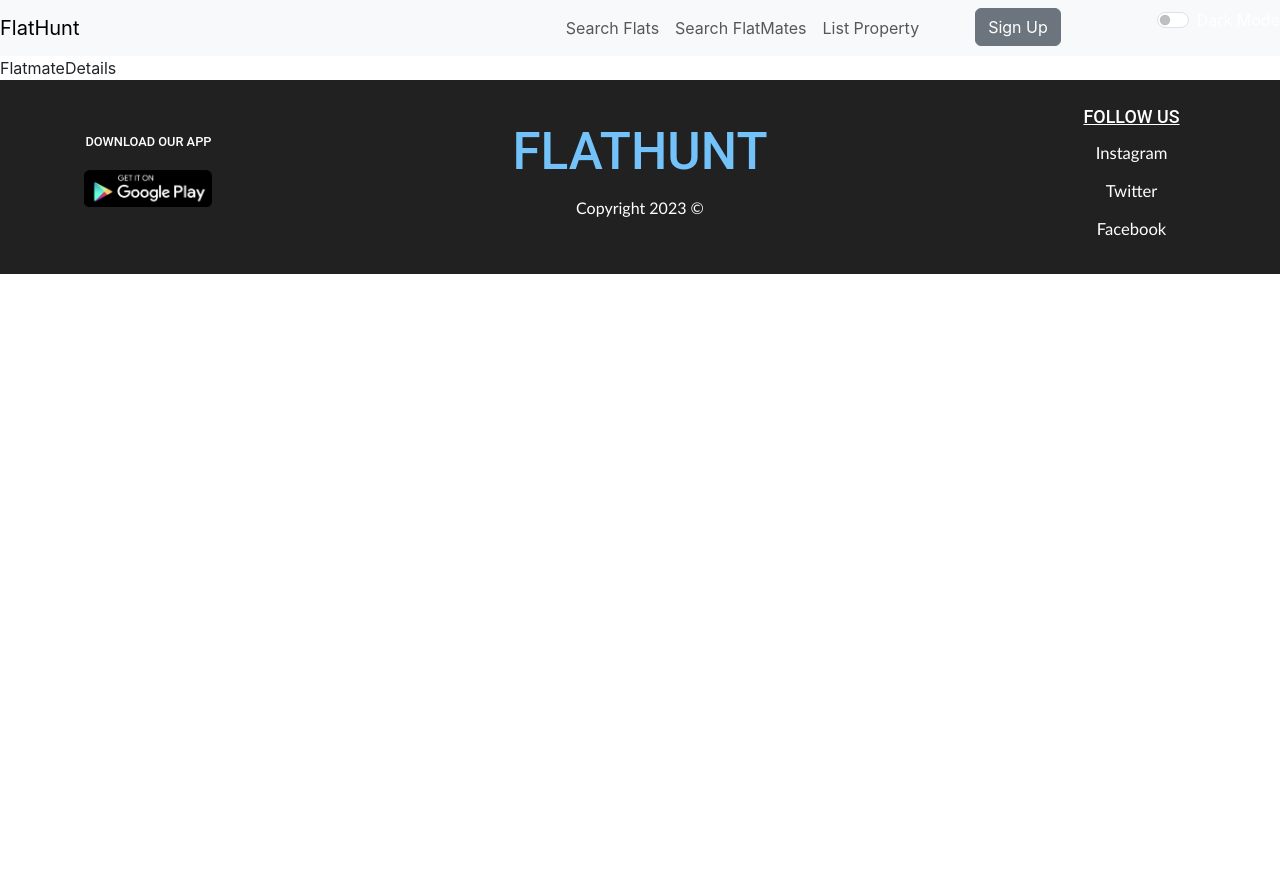
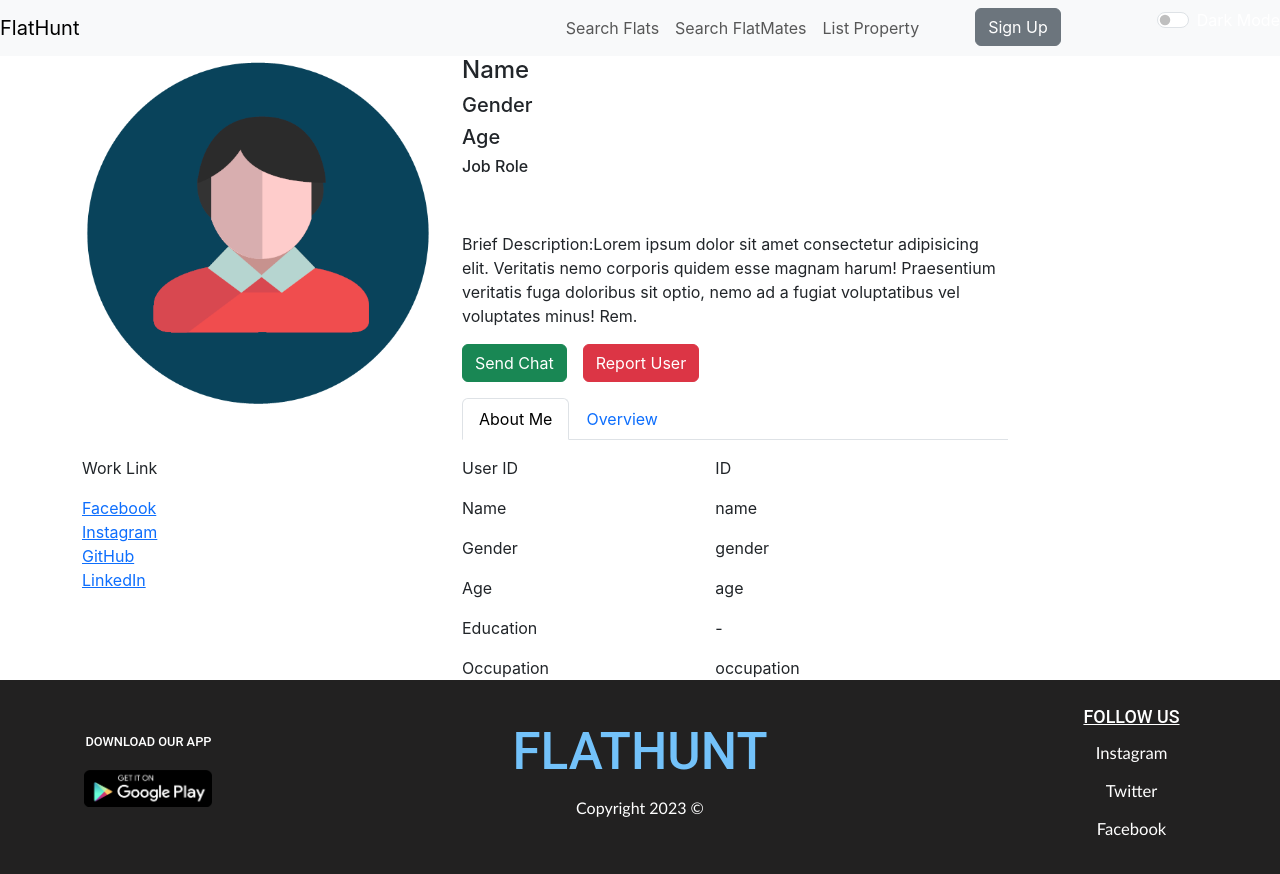
Before and after one commit to Abhranil1033/HD_Project2, a React (Create React App) app in the folder frontend/: page /flatmates/1 in a window 1280 px wide. Before the commit the page ends 800 px from the top, so only its background shows below. Built offline with nearby package versions, Linux system fonts and the light colour scheme.

Commit message:
flatmatedetails done

```diff
--- a/frontend/src/components/Flatmates/FlatmateDetails.js
+++ b/frontend/src/components/Flatmates/FlatmateDetails.js
@@ -1,9 +1,154 @@
-import React from 'react';
+import React, { useState } from 'react';
 import "./FlatDetails.css"
 
 const FlatmateDetails = () => {
+  const [activeTab, setActiveTab] = useState('about');
+  const handleTabClick = (tab) => {
+    setActiveTab(tab);
+  };
   return (
-    <div>FlatmateDetails</div>
+    <div className="container flatmate-pro">
+      <form method="">
+        <div className="row">
+          <div className="col-md-4">
+            <img src="../user&flat/user.png" alt="images" style={{ height: "350px" }} />
+          </div>
+          <div className="col-md-6">
+            <div className="profile-head">
+              <h4>Name</h4>
+              <h5>Gender</h5>
+              <h5>Age</h5>
+              <h6>Job Role</h6>
+              <br />
+              <br />
+              <p>Brief Description:Lorem ipsum dolor sit amet consectetur adipisicing elit. Veritatis nemo corporis quidem esse magnam harum! Praesentium veritatis fuga doloribus sit optio, nemo ad a fugiat voluptatibus vel voluptates minus! Rem.</p>
+              <div className="profile-button my-2">
+                <button type="button" className="btn btn-success">Send Chat</button>
+                <button type="button" className="btn btn-danger mx-3">Report User</button>
+              </div>
+              <ul className="nav nav-tabs my-3">
+                <li className="nav-item">
+                  <a
+                    className={`nav-link ${activeTab === 'about' ? 'active' : ''}`}
+                    id="home-tab"
+                    onClick={() => handleTabClick('about')}
+                  > About Me</a>
+                </li>
+                <li className="nav-item">
+                  <a
+                    className={`nav-link ${activeTab === 'overview' ? 'active' : ''}`}
+                    id="profile-tab"
+                    onClick={() => handleTabClick('overview')}
+                  >Overview</a>
+                </li>
+              </ul>
+            </div>
+          </div>
+        </div>
+        <div className="row">
+          {/* left side url */}
+          <div className="col-md-4">
+            <div className="profile-work">
+              <p>Work Link</p>
+              <a href="https://www.youtube.com/watch?v=kHEhhV3EyPU" target="_dish">Facebook</a><br />
+              <a href="https://www.youtube.com/watch?v=kHEhhV3EyPU" target="_dish">Instagram</a><br />
+              <a href="https://www.youtube.com/watch?v=kHEhhV3EyPU" target="_dish">GitHub</a><br />
+              <a href="https://www.youtube.com/watch?v=kHEhhV3EyPU" target="_dish">LinkedIn</a><br />
+            </div>
+          </div>
+          {/* right side  */}
+          <div className="col-md-8 pl-5 about-info">
+            <div className="tab-content profile-tab" id="myTabContent">
+              <div className={`tab-pane fade ${activeTab === 'about' ? 'show active' : ''}`} id="home" role="tabpanel" aria-labelledby="home-tab">
+                <div className="row">
+                  <div className="col-md-4">
+                    <label> User ID</label>
+                  </div>
+                  <div className="col-md-4">
+                    <label>ID</label>
+                  </div>
+                </div>
+                <div className="row mt-3">
+                  <div className="col-md-4">
+                    <label>Name</label>
+                  </div>
+                  <div className="col-md-4">
+                    <label>name</label>
+                  </div>
+                </div>
+                <div className="row mt-3 my-3">
+                  <div className="col-md-4">
+                    <label>Gender</label>
+                  </div>
+                  <div className="col-md-4">
+                    <label>gender</label>
+                  </div>
+                </div>
+                <div className="row mt-3">
+                  <div className="col-md-4">
+                    <label>Age</label>
+                  </div>
+                  <div className="col-md-4">
+                    <label>age</label>
+                  </div>
+                </div>
+                <div className="row mt-3">
+                  <div className="col-md-4">
+                    <label>Education</label>
+                  </div>
+                  <div className="col-md-4">
+                    <label>-</label>
+                  </div>
+                </div>
+                <div className="row mt-3">
+                  <div className="col-md-4">
+                    <label>Occupation</label>
+                  </div>
+                  <div className="col-md-4">
+                    <label>occupation</label>
+                  </div>
+                </div>
+              </div>
+              {/* overview */}
+              <div className={`tab-pane fade ${activeTab === 'overview' ? 'show active' : ''}`} id="overview" role="tabpanel" aria-labelledby="overview-tab">
+                <div className="row">
+                  <div className="col-md-4">
+                    <label>Budget</label>
+                  </div>
+                  <div className="col-md-4">
+                    <label>budget</label>
+                  </div>
+                </div>
+                <div className="row mt-3">
+                  <div className="col-md-4">
+                    <label>Gender Preferences</label>
+                  </div>
+                  <div className="col-md-4">
+                    <label>Doesn't Matter</label>
+                  </div>
+                </div>
+                <div className="row mt-3">
+                  <div className="col-md-4">
+                    <label>Current City</label>
+                  </div>
+                  <div className="col-md-4">
+                    <label>-</label>
+                  </div>
+                </div>
+                <div className="row mt-3">
+                  <div className="col-md-4">
+                    <label>Moving To</label>
+                  </div>
+                  <div className="col-md-4">
+                    <label>-</label>
+                  </div>
+                </div>
+              </div>
+            </div>
+          </div>
+        </div>
+      </form>
+    </div>
   )
 }
 
```
